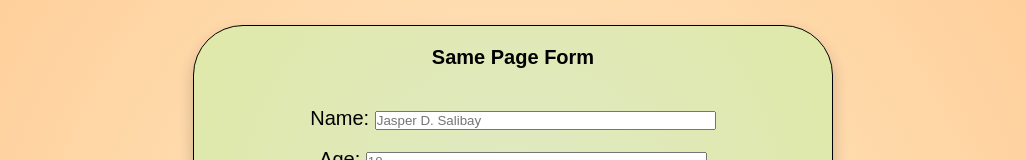
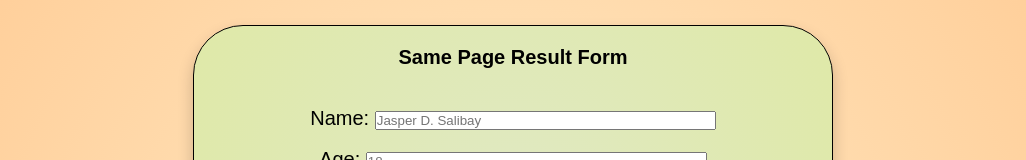
Before and after one commit to jaspir/Same-Page-Form, a plain HTML site: page index.html in a window 1280 px wide. Shown: the top 160 px of the page, without its empty margins (127-1153 px from the left). Drawn offline with Linux system fonts and the light colour scheme.

Commit message:
Update index.html

```diff
--- a/index.html
+++ b/index.html
@@ -3,14 +3,14 @@
 <head>
     <meta charset="UTF-8">
     <meta name="viewport" content="width=device-width, initial-scale=1.0">
-    <title>Same Page Result</title>
+    <title>Same Page Result Form</title>
     <link rel="stylesheet" href="style.css">
 </head>
 <body>
 
 
     <form id="form">
-        <div id="title">Same Page Form</div>
+        <div id="title">Same Page Result Form</div>
         <br>
         <div id="item1"><label for="name">Name: </label><input type="text" id="name" size="40"   placeholder="Jasper D. Salibay"></div>
         <br>
```
